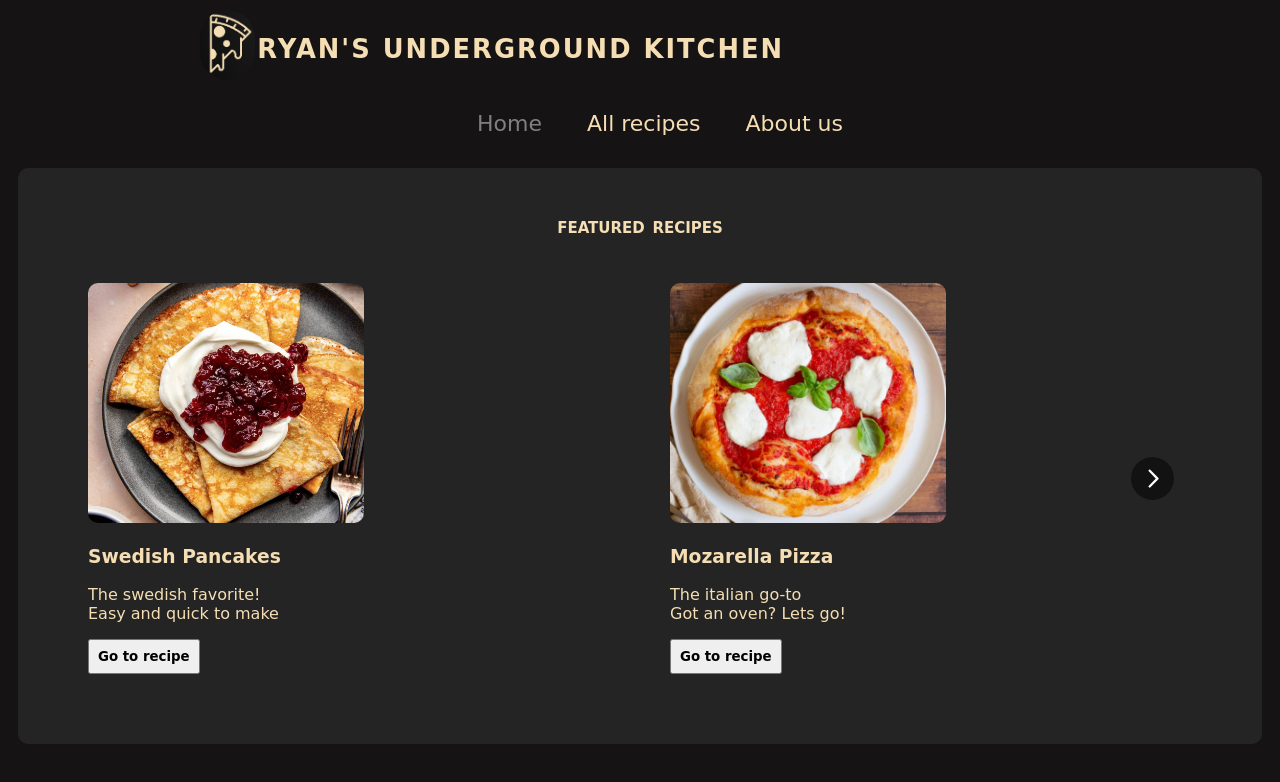
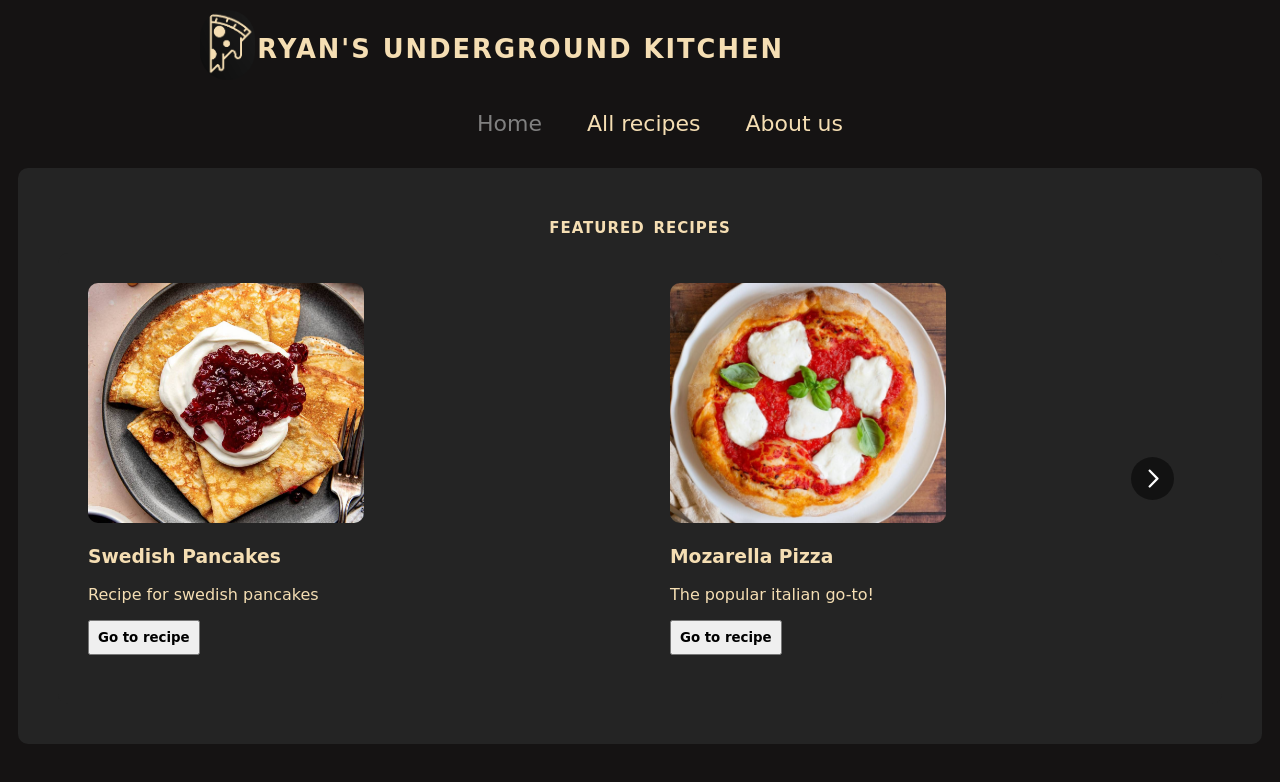
Before and after one commit to RyanLindman/recipe-app, a React (Vite) app in the folder frontend/: page / in a window 1280 px wide. Shown: the top 782 px of the page. Built offline with nearby package versions, Linux system fonts and the light colour scheme.

Commit message:
fixed slider mapping

```diff
--- a/frontend/src/AboutPage.css
+++ b/frontend/src/AboutPage.css
@@ -43,5 +43,4 @@
     border-radius: 10px;
     border: none;
     width: 50%;
-
 }
--- a/frontend/src/HomePage.css
+++ b/frontend/src/HomePage.css
@@ -14,6 +14,7 @@
     text-align: center;
     font-size: 22px;
     font-variant: small-caps;
+    letter-spacing: 1px;
 }
 
 .carousel img {
@@ -22,6 +23,7 @@
   width: 276px;
   border-radius: 10px;
 }
+
 
 .carousel button {
 
@@ -33,6 +35,10 @@
 
 }
 
+.carousel p {
+    width: 250px;
+}
+
 .carousel button:hover {
     background-color: wheat;
 }
--- a/frontend/src/components/Slider.tsx
+++ b/frontend/src/components/Slider.tsx
@@ -1,7 +1,7 @@
 import Carousel from "react-multi-carousel";
 import "react-multi-carousel/lib/styles.css";
 import { Link } from "react-router-dom";
-import recipe_data from '../recipe_data.json'
+import recipe_data from "../recipe_data.json";
 
 const Slider = () => {
   const responsive = {
@@ -24,6 +24,7 @@ const Slider = () => {
       breakpoint: { max: 1024, min: 464 },
       items: 2,
       slidesToSlide: 2,
+      centerMode: false,
     },
     mobile: {
       breakpoint: { max: 464, min: 0 },
@@ -41,84 +42,21 @@ const Slider = () => {
         containerClass="carousel"
         slidesToSlide={2}
       >
-        <div className="card">
+        {recipe_data.map((recipe) => (
+          <div key={recipe.id} className="card">
             <img
-            src="../pancakes.jpg"
+              src={recipe.ImagePath}
               alt="recipe-image"
               className="recipe-image"
             />
-          <h3>Swedish Pancakes</h3>
-          <p>
-            The swedish favorite! <br /> Easy and quick to make
-          </p>
-          <button>Go to recipe</button>
-        </div>
-        <div>
-          <img src="../pizza.jpg" alt="recipe-image" className="recipe-image" />
-          <h3>Mozarella Pizza</h3>
-          <p>
-            The italian go-to <br /> Got an oven? Lets go!
-          </p>
-          <button>Go to recipe</button>
-        </div>
-        {recipe_data.map((recipe) => (
-
-        <div key={recipe.id}>
-          <img
-            src="../carbonara.jpg"
-            alt="recipe-image"
-            className="recipe-image"
-          />
-          <h3>Pasta Carbonara</h3>
-          <p>
-            The pasta dish we all love <br /> Al dente or well cooked? You
-            decide
-          </p>
+            <h3>{recipe.name}</h3>
+            <p>{recipe.description}</p>
 
             <Link to={`/recipes/${recipe.id}`}>
               <button>Go to recipe</button>
             </Link>
           </div>
-
-        )
-        )}
-        <div>
-          <img
-            src="../lasagne.jpg"
-            alt="recipe-image"
-            className="recipe-image"
-          />
-          <h3>Classic Lasagne</h3>
-          <p>
-            Highly praised amongst many food lovers <br /> Not the quickest to
-            make, though
-          </p>
-          <button>Go to recipe</button>
-        </div>
-        <div>
-          <img
-            src="../pancakes.jpg"
-            alt="recipe-image"
-            className="recipe-image"
-          />
-          <h3>Swedish Pancakes</h3>
-          <p>
-            The swedish favorite! <br /> Easy and quick to make.
-          </p>
-          <button>Go to recipe</button>
-        </div>
-        <div>
-          <img
-            src="../pancakes.jpg"
-            alt="recipe-image"
-            className="recipe-image"
-          />
-          <h3>Swedish Pancakes</h3>
-          <p>
-            The swedish favorite! <br /> Easy and quick to make.
-          </p>
-          <button>Go to recipe</button>
-        </div>
+        ))}
       </Carousel>
     </div>
   );
--- a/frontend/src/recipe_data.json
+++ b/frontend/src/recipe_data.json
@@ -1,19 +1,40 @@
 [
   {
     "id": 1,
-    "name": "Pancakes",
+    "name": "Swedish Pancakes",
     "ingredients": ["Eggs", "Milk", "Sugar"],
     "description": "Recipe for swedish pancakes",
     "instructions": ["", ""],
-    "EstimatedCookingTime": "30 minutes"
+    "EstimatedCookingTime": "30 minutes",
+    "ImagePath" : "pancakes.jpg"
+
+
   },
   {
     "id": 2,
     "name": "Mozarella Pizza",
-    "ingredients": ["Eggs", "Milk", "Sugar"],
-    "description": "Recipe for standard pancakes",
-    "instructions": ["", ""],
-    "EstimatedCookingTime": "30 minutes"
+    "ingredients": [
+      "Pizza dough (store-bought or homemade)",
+      "1/2 cup tomato sauce",
+      "2 cups shredded mozzarella cheese",
+      "Fresh basil leaves",
+      "Olive oil",
+      "Salt and pepper"
+    ],
+    "description": "The popular italian go-to!",
+    "instructions": [
+      "Preheat your oven to the highest temperature (usually around 500°F or 260°C).",
+      "Roll out the pizza dough on a floured surface to your desired thickness.",
+      "Transfer the rolled-out dough to a pizza stone or baking sheet.",
+      "Spread the tomato sauce evenly over the dough, leaving a border for the crust.",
+      "Sprinkle the shredded mozzarella cheese evenly over the sauce.",
+      "Season with salt and pepper to taste.",
+      "Drizzle a little olive oil over the pizza.",
+      "Bake in the preheated oven for 10-12 minutes or until the crust is golden and the cheese is bubbly and slightly browned.",
+      "Remove from the oven, top with fresh basil leaves, slice, and enjoy your Mozzarella Pizza!"
+    ],
+    "EstimatedCookingTime": "30 minutes",
+    "ImagePath" : "pizza.jpg"
 
 
   },
@@ -23,7 +44,8 @@
     "ingredients": ["Eggs", "Milk", "Sugar"],
     "description": "Recipe for standard pancakes",
     "instructions": ["", ""],
-    "EstimatedCookingTime": "30 minutes"
+    "EstimatedCookingTime": "30 minutes",
+    "ImagePath" : "carbonara.jpg"
 
 
   },
@@ -33,8 +55,61 @@
     "ingredients": ["Eggs", "Milk", "Sugar"],
     "description": "Recipe for standard pancakes",
     "instructions": ["", ""],
-    "EstimatedCookingTime": "30 minutes"
+    "EstimatedCookingTime": "30 minutes",
+    "ImagePath" : "lasagne.jpg"
+  },
 
+  {
+    "id": 5,
+    "name": "Chicken Alfredo Pasta",
+    "ingredients": [
+      "8 oz fettuccine pasta",
+      "2 boneless, skinless chicken breasts",
+      "2 tablespoons olive oil",
+      "2 cloves garlic, minced",
+      "1 cup heavy cream",
+      "1 cup grated Parmesan cheese",
+      "1/2 cup butter",
+      "Salt and pepper to taste",
+      "Fresh parsley, chopped (for garnish)"
+    ],
+    "instructions": [
+      "Cook the fettuccine pasta according to the package instructions. Drain and set aside.",
+      "Season the chicken breasts with salt and pepper. In a large skillet, heat the olive oil over medium-high heat. Cook the chicken for about 6-7 minutes per side, or until it's no longer pink in the center. Remove the chicken from the skillet and slice it into strips.",
+      "In the same skillet, add minced garlic and sauté for a minute. Then, add the heavy cream, Parmesan cheese, and butter. Stir continuously until the sauce is smooth and creamy.",
+      "Add the cooked fettuccine and chicken strips to the skillet. Toss everything together to coat with the sauce.",
+      "Serve hot, garnished with chopped fresh parsley."
+    ],
 
+    "description" : "New recipe! Now extra creamy and cheesy",
+    "EstimatedCookingTime" : "35-45 minutes",
+    "ImagePath" :"alfredo.jpg"
+
+  },
+
+  {
+    "id": 6,
+      "name": "Vegetable Stir-Fry",
+      "ingredients": [
+        "2 cups mixed vegetables (e.g., bell peppers, broccoli, carrots, snap peas)",
+        "1 tablespoon vegetable oil",
+        "2 cloves garlic, minced",
+        "1 tablespoon soy sauce",
+        "1 tablespoon oyster sauce",
+        "1 teaspoon sesame oil",
+        "1/2 teaspoon red pepper flakes (adjust to taste)",
+        "Cooked rice or noodles (for serving)"
+      ],
+      "instructions": [
+        "Heat the vegetable oil in a wok or large skillet over high heat.",
+        "Add the minced garlic and stir-fry for about 30 seconds until fragrant.",
+        "Add the mixed vegetables and stir-fry for 3-4 minutes until they are tender-crisp.",
+        "In a small bowl, mix together soy sauce, oyster sauce, sesame oil, and red pepper flakes.",
+        "Pour the sauce over the vegetables and stir-fry for an additional 2 minutes.",
+        "Serve the vegetable stir-fry over cooked rice or noodles."
+      ],
+      "description" : "Veggie? Try this!",
+      "EstimatedCookingTime" : "20 minutes",
+      "ImagePath" : "vegetableStirFry.jpg"
   }
 ]
--- /dev/null
+++ b/frontend/src/views/Recipe.css
@@ -0,0 +1,3 @@
+.recipe-id {
+    color: wheat;
+}
--- a/frontend/src/views/Recipe.tsx
+++ b/frontend/src/views/Recipe.tsx
@@ -1,6 +1,7 @@
 import { useParams } from "react-router-dom";
 import Header from "../components/Header";
 import recipe_data from '../recipe_data.json';
+import './Recipe.css'
 
 
 const Recipe = () => {
@@ -17,7 +18,7 @@ const Recipe = () => {
     <div className="recipe-container">
         <Header fontSize={22} />
 
-      <div>
+      <div className="recipe-id">
         <h2>Enjoy our free recipes!</h2>
         <h4>{recipe.name}</h4>
         <h6>{recipe.description}</h6>
```
Also changed, not shown: frontend/public/alfredo.jpg (added), frontend/public/vegetableStirFry.jpg (added). Lines whose indentation alone changed are shown as unchanged.
